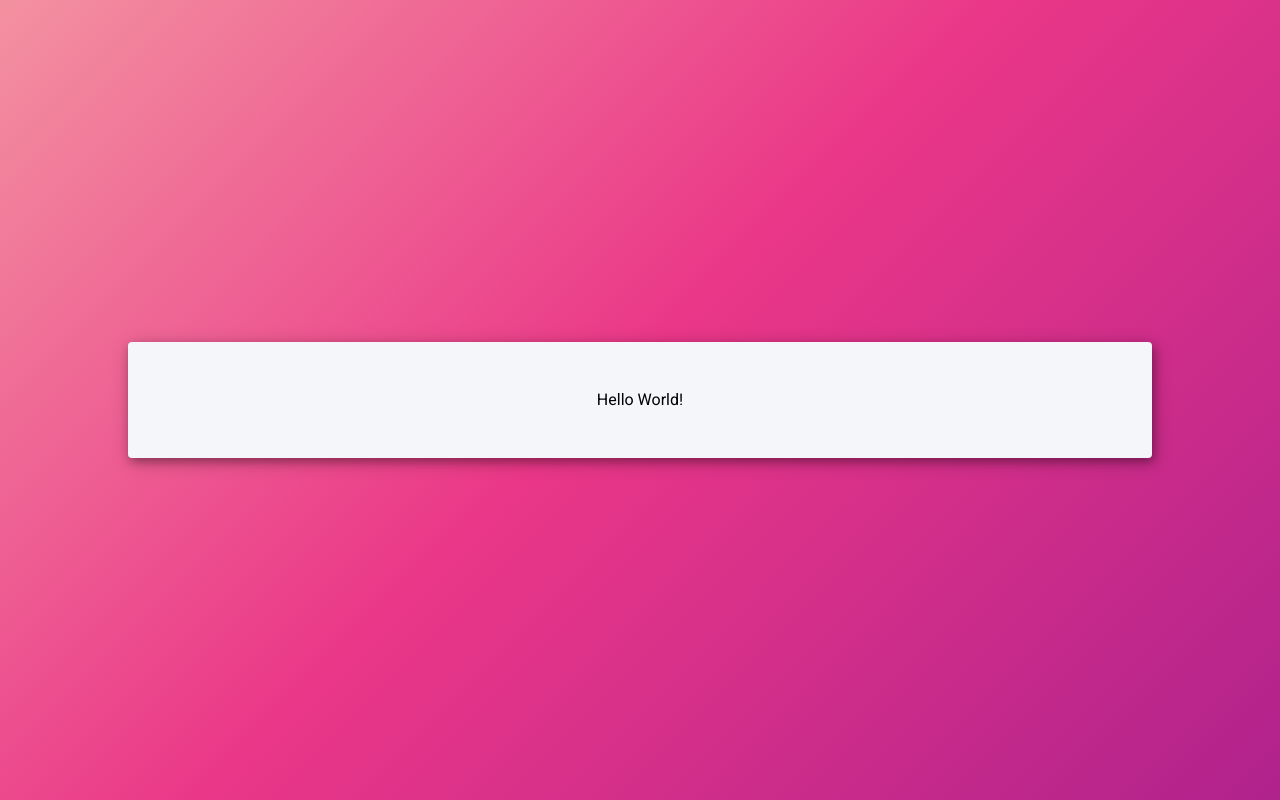
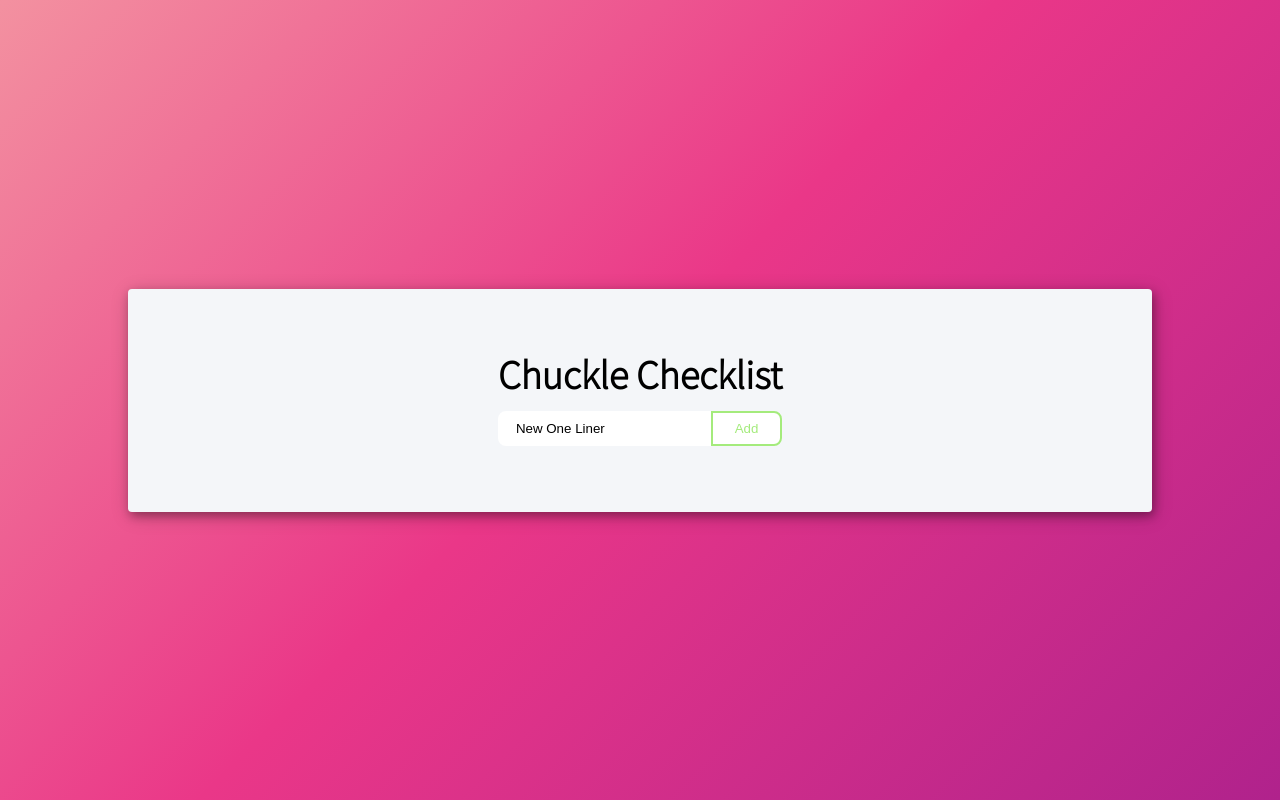
Before and after one commit to dontcallmeplath/chuckle-checklist, a React (Create React App) app: page / in a window 1280 px wide. Built offline with nearby package versions, Linux system fonts and the light colour scheme.

Commit message:
const brain = broken; const mind = boggled;

```diff
--- a/public/index.html
+++ b/public/index.html
@@ -6,6 +6,6 @@
     <title>Chuckle Checklist</title>
   </head>
   <body>
-    <div id="root"></div>
+    <div id="root" class="app-container"></div>
   </body>
 </html>
--- a/src/App.css
+++ b/src/App.css
@@ -50,13 +50,13 @@ body {
 }
 
 /* -------------------------- APP CUSTOM STYLES -------------------------- */
-/* Heres some pre-made styling you can add you your elements to save some
-time on styling. Youll have to think about the structure of your html and
+/* Heres some pre-made styling you can add to you your elements to save some
+time on styling. You'll have to think about the structure of your html and
 add the given classes to the correct elements. Most elements will need parent
 divs in order for these classes to work, so pay attention to the nested
 styles. Learn more about nested selectors here:
 https://developer.chrome.com/articles/css-nesting
-Notes about each selector are added below. You are also welcome comment out
+Notes about each selector are added below. You are also welcome to comment out
 these styles and create your own styles and layout for the application.
 
 /** Class for the app container. It should be added to a div that wraps all of your jsx. */
@@ -74,6 +74,7 @@ these styles and create your own styles and layout for the application.
   .app-heading-text {
     font-size: 2.5rem;
     margin-top: 1rem;
+    font-weight: 700;
   }
 }
 
@@ -105,7 +106,7 @@ h2 {
 
   /** Class for the button to add*/
   .joke-input-submit {
-    width: 20%;
+    width: 25%;
     margin: 1rem 0;
     border-radius: 0rem 0.5rem 0.5rem 0rem;
     background: white;
--- a/src/App.js
+++ b/src/App.js
@@ -1,5 +1,29 @@
-import "./App.css"
+import "./App.css";
+import { useState, useRef } from "react";
 
 export const App = () => {
-  return <div>Hello World!</div>
-}
+  const [inputText, setInputText] = useState("New One Liner");
+
+  return (
+    <>
+      <article>
+        <div className="app-heading">
+          <h1 className="app-heading-text">Chuckle Checklist</h1>
+        </div>
+        <section className="joke-add-form">
+          <input
+            className="joke-input"
+            type="text"
+            value={inputText}
+            // placeholder="New One Liner"
+            required
+            onChange={(event) => {
+              // What's the value of event?
+            }}
+          />
+          <input className="joke-input-submit" type="submit" value="Add" />
+        </section>
+      </article>
+    </>
+  );
+};
```
Also changed, not shown: src/index.js (+6 -7 lines), src/services/jokeService.js (added).
